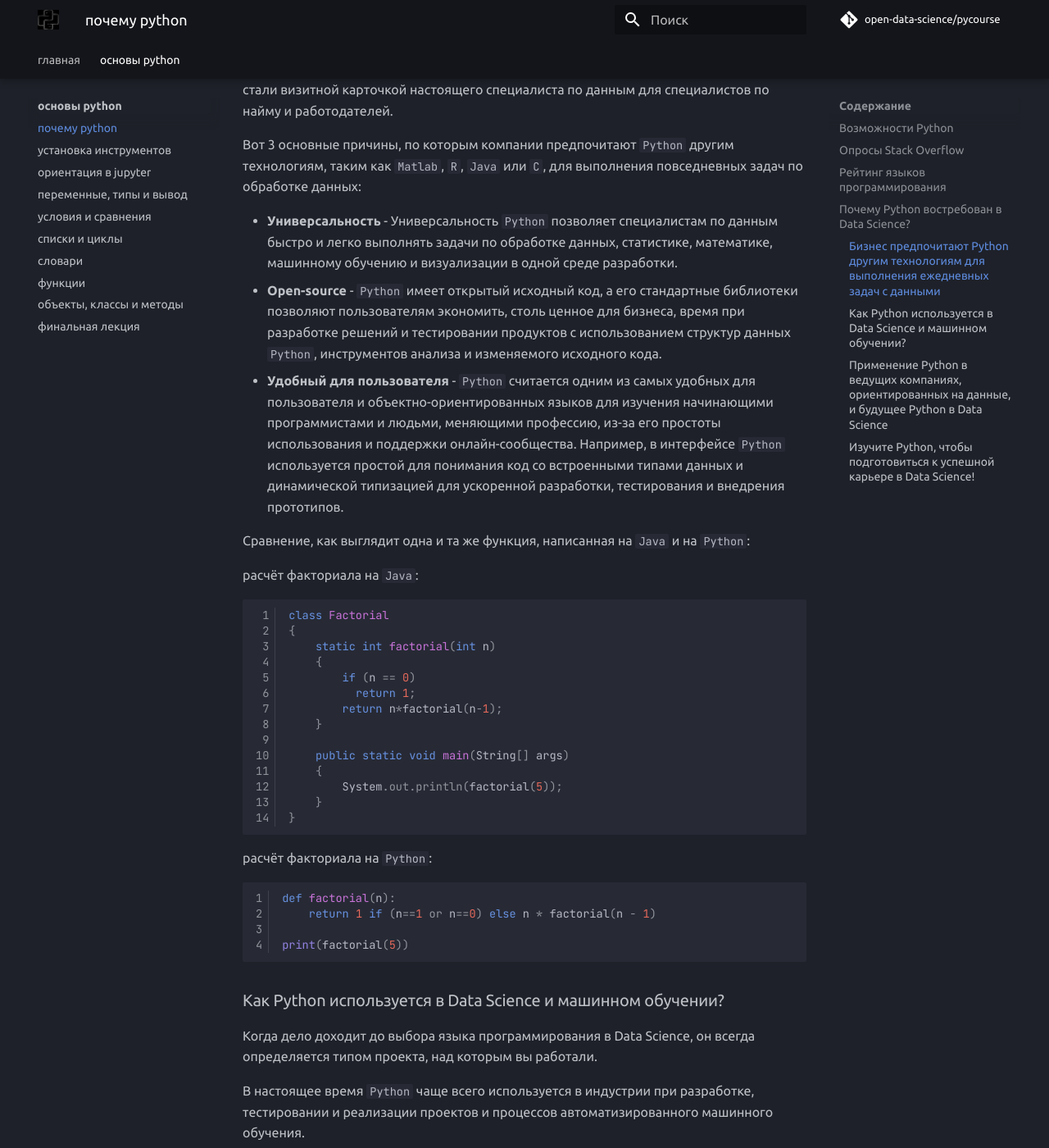
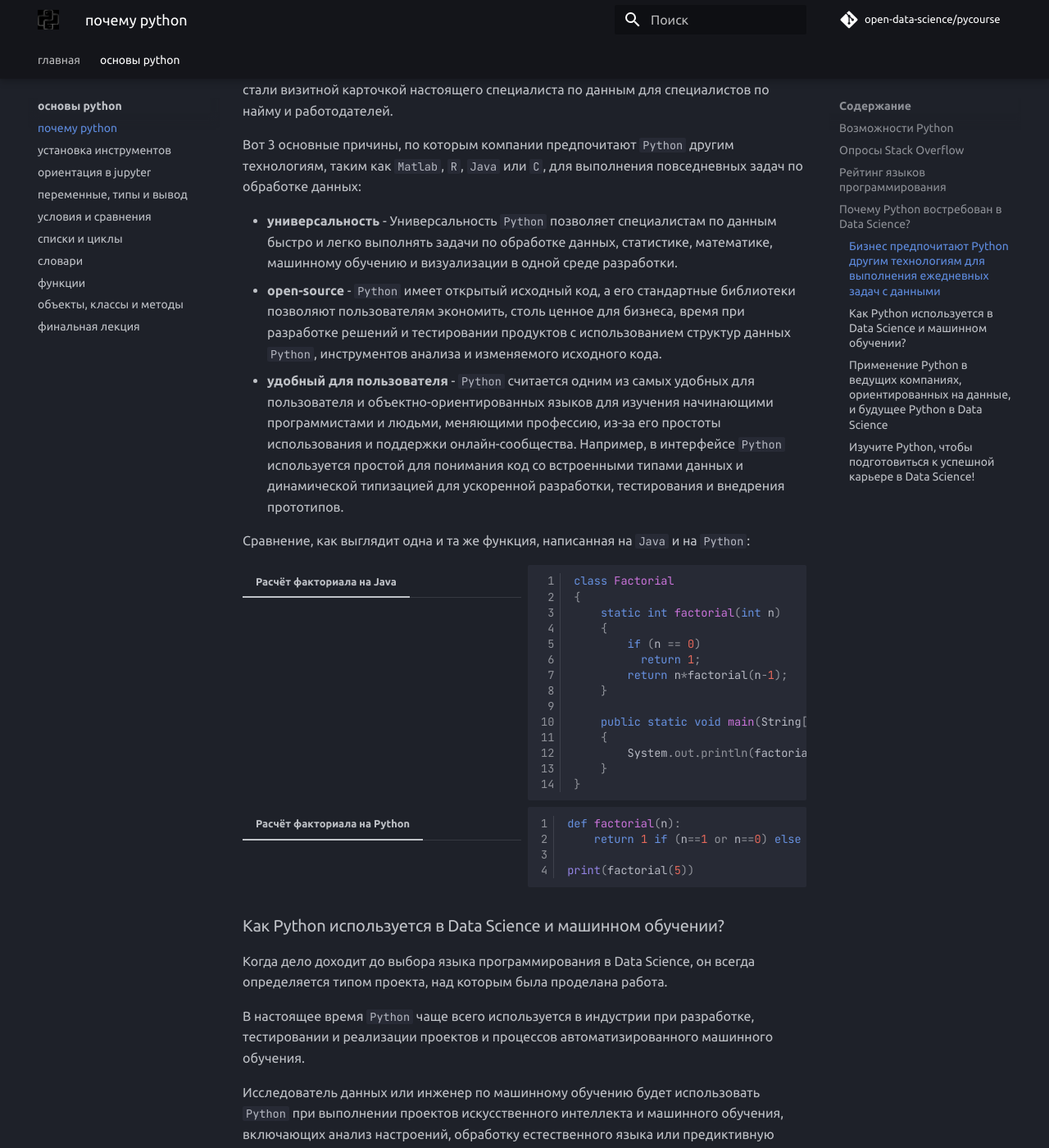
Before and after one commit to open-data-science/pycourse, an MkDocs documentation site: the page built from docs/base/why_py.md, in a window 1280 px wide and 1400 px high, scrolled down 5447 px. Shown: the whole window at 82% size. Built offline with MkDocs 1.6.1 and Material for MkDocs 9.7.7, drawn with Linux system fonts in a browser that asks for light colours; comment, search, counter and statistics services are not loaded; some of the changed text lies outside the part shown.

Commit message:
why_py: fix style

````diff
--- a/docs/base/why_py.md
+++ b/docs/base/why_py.md
@@ -86,19 +86,21 @@
 Вот 3 основные причины, по которым компании предпочитают `Python` другим технологиям, таким как `Matlab`, `R`, `Java`
 или `C`, для выполнения повседневных задач по обработке данных:
 
-* **Универсальность** - Универсальность `Python` позволяет специалистам по данным быстро и легко выполнять задачи
+- **универсальность** - Универсальность `Python` позволяет специалистам по данным быстро и легко выполнять задачи
   по обработке данных, статистике, математике, машинному обучению и визуализации в одной среде разработки.
-* **Open-source** - `Python` имеет открытый исходный код, а его стандартные библиотеки позволяют пользователям
+- **open-source** - `Python` имеет открытый исходный код, а его стандартные библиотеки позволяют пользователям
   экономить, столь ценное для бизнеса, время при разработке решений и тестировании продуктов с использованием структур
   данных `Python`, инструментов анализа и изменяемого исходного кода.
-* **Удобный для пользователя** - `Python` считается одним из самых удобных для пользователя и объектно-ориентированных
+- **удобный для пользователя** - `Python` считается одним из самых удобных для пользователя и объектно-ориентированных
   языков для изучения начинающими программистами и людьми, меняющими профессию, из-за его простоты использования и
   поддержки онлайн-сообщества. Например, в интерфейсе `Python` используется простой для понимания код со встроенными
   типами данных и динамической типизацией для ускоренной разработки, тестирования и внедрения прототипов.
 
 Сравнение, как выглядит одна и та же функция, написанная на `Java` и на `Python`:
 
-расчёт факториала на `Java`:
+<div class="grid" markdown>
+
+=== "Расчёт факториала на Java"
 
 ```Java linenums="1"
 class Factorial
@@ -117,7 +119,7 @@ class Factorial
 }
 ```
 
-расчёт факториала на `Python`:
+=== "Расчёт факториала на Python"
 
 ```python linenums="1"
 def factorial(n):
@@ -126,10 +128,12 @@ def factorial(n):
 print(factorial(5))
 ```
 
+</div>
+
 ### Как Python используется в Data Science и машинном обучении?
 
 Когда дело доходит до выбора языка программирования в Data Science, он всегда определяется типом проекта, над которым
-вы работали.
+была проделана работа.
 
 В настоящее время `Python` чаще всего используется в индустрии при разработке, тестировании и реализации проектов и
 процессов автоматизированного машинного обучения.
@@ -163,19 +167,19 @@ print(factorial(5))
 
 Вот лишь некоторые из способов, которыми 3 ведущие компании, работающие с данными, используют `Python`:
 
-* **Netflix** - `Python` повсеместно используется службой создания контента и потоковой передачи `Netflix` ее группами
+- **Netflix** - `Python` повсеместно используется службой создания контента и потоковой передачи `Netflix` ее группами
   по Data Science и инженерами для анализа данных на стороне сервера, визуализации и тестирования, прогнозной
   аналитики данных, автоматизации оповещений и безопасности, а также мониторинга данных в реальном времени и разработки
   внутренних операционных процессов. Например, персонализированные плейлисты `Netflix` _«Вы должны посмотреть это
   следующим, потому что вы смотрели…»_ используют алгоритмы глубокого обучения и прогнозной аналитики, чтобы дать вам
   конкретные рекомендации, основанные на вашей индивидуальной аналитике поведенческих данных.
-* **Meta** - `Python` всё чаще используется социальной сетью `Facebook` для проектирования, управления
+- **Meta** - `Python` всё чаще используется социальной сетью `Facebook` для проектирования, управления
   инфраструктурой и операционной автоматизации. Чтобы удовлетворить свои критические потребности пользователей в
   обновлениях в реальном времени, удобстве использования и подключении, `Facebook` приобрела и внедрила
   платформу [Tornado](https://www.tornadoweb.org/en/stable/), написанную на `Python` (теперь с открытым исходным кодом),
   которая быстро обрабатывает обширный веб-трафик, предоставляя пользователям эффективную работу в режиме реального
   времени каждый раз, когда они входят в систему.
-* **Google** - `Python` используется технологическим гигантом `Google` в максимально возможной степени - включая анализ
+- **Google** - `Python` используется технологическим гигантом `Google` в максимально возможной степени - включая анализ
   данных, тестирование и мониторинг, автоматизацию и прогнозную аналитику, веб-приложения и разработку и т.д. `Google`
   также использовал `Python` для создания фреймворка глубокого обучения `TensorFlow`, который используется для проектов
   машинного обучения компаний по всему миру.
@@ -187,7 +191,7 @@ print(factorial(5))
 
 ### Изучите Python, чтобы подготовиться к успешной карьере в Data Science!
 
-Если вы заинтересованы в карьере связанной с индустрией данных, вы можете подготовиться к успеху, пройдя настоящий
+Если есть заинтересованность в карьере связанной с индустрией данных, можно подготовиться к успеху, пройдя настоящий
 курс о языке программирования `Python`.
 
 Изучение использования `Python` для Data Science даст вам конкурентное преимущество при поиске первой работы или при
````
